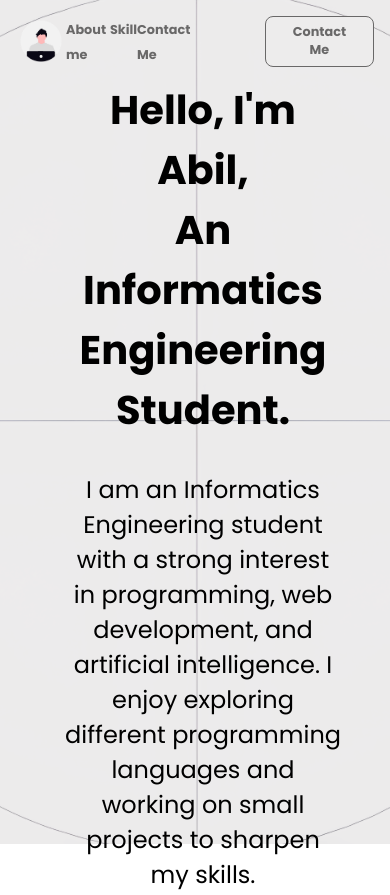
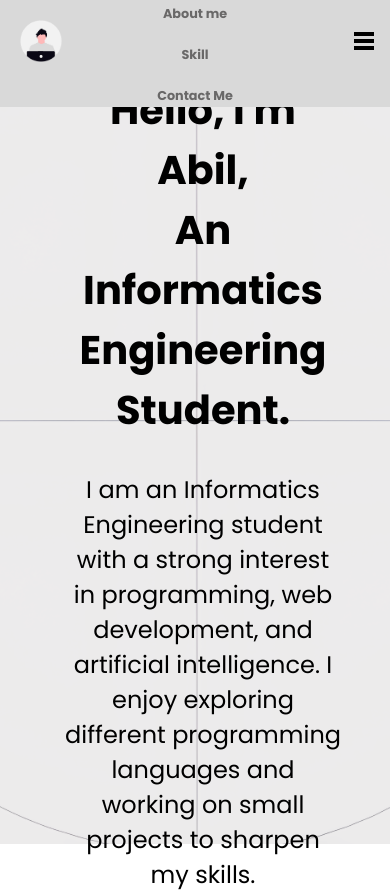
Before and after one commit to aabiilrqm/D121231028_Pemrograman-Web, a plain HTML site: page index.html in a window 390 px wide. Shown: the top 895 px of the page. Drawn offline with Linux system fonts and the light colour scheme; a web font is replaced by a local one.

Commit message:
menambahkan hamburger menu

```diff
--- a/index.html
+++ b/index.html
@@ -17,16 +17,21 @@
 
     <div class="container">
       <nav class="navbar">
+        <img src="./img/avatar.png" alt="" width="50px" />
         <div class="navigation">
-          <img src="./img/avatar.png" alt="" width="50px" />
-          <ul class="nav-list">
+          <ul class="nav-list hidden">
             <li><a href="#about">About me</a></li>
             <li><a href="#skill">Skill</a></li>
             <li><a href="#contact">Contact Me</a></li>
           </ul>
         </div>
+        <div class="hamburger-menu">
+          <span></span>
+          <span></span>
+          <span></span>
+        </div>
 
-        <button class="nav-button">Contact Me</button>
+        <!-- <button class="nav-button">Contact Me</button> -->
       </nav>
 
       <main>
@@ -149,5 +154,7 @@
         </div>
       </footer>
     </div>
+
+    <script src="script.js"></script>
   </body>
 </html>
--- a/script.js
+++ b/script.js
@@ -0,0 +1,6 @@
+const hamburger = document.querySelector(".hamburger-menu");
+const navigation = document.querySelector(".nav-list");
+
+hamburger.addEventListener("click", () => {
+  navigation.classList.toggle("hidden");
+});
--- a/style.css
+++ b/style.css
@@ -32,6 +32,10 @@
 /* nav {
   background-color: #2b2d42;
 } */
+.navbar img {
+  align-self: flex-start;
+  z-index: 99;
+}
 
 .navbar {
   width: 100%;
@@ -40,24 +44,26 @@
   justify-content: space-between;
   align-items: center;
   position: fixed;
+  /* background-color: #464866; */
 }
 
 .navigation {
   /* background-color: antiquewhite; */
-  width: 70%;
+  width: 100%;
   display: flex;
   align-items: center;
-  /* justify-content: space-; */
+  justify-content: flex-end;
 }
 
 .nav-list {
-  width: 50%;
+  /* width: 100%; */
   /* background-color: aqua; */
   list-style: none;
   display: flex;
-  justify-content: space-around;
+  justify-content: flex-end;
   /* flex-direction: column; */
-  /* gap: 1rem; */
+  gap: 2rem;
+  transition: all ease 0.5s;
 }
 
 .nav-list li a {
@@ -70,6 +76,24 @@
 
 .nav-list li a:hover {
   color: rgb(164, 163, 163);
+}
+
+.hamburger-menu {
+  width: 2rem;
+  height: 50px;
+  justify-content: center;
+  align-items: center;
+  /* background-color: aqua; */
+  /* display: flex; */
+  flex-direction: column;
+  gap: 0.2rem;
+  display: none;
+}
+
+.hamburger-menu span {
+  width: 20px;
+  height: 4px;
+  background-color: black;
 }
 
 /* Batas styling navbar list */
@@ -156,12 +180,14 @@ main {
   max-width: 1200px;
   margin: auto;
   display: grid;
-  grid-template-columns: repeat(2, 1fr);
+  grid-template-columns: repeat(2, 2fr);
+  /* flex-wrap: wrap; */
   gap: 2rem;
 }
 
 .skill-category {
-  width: 100%;
+  /* flex: 1 1 calc(50% - 2rem); */
+  /* width: 50%; */
   background-color: #f9f9f9;
   border-radius: 1rem;
   display: flex;
@@ -173,6 +199,8 @@ main {
   text-align: center;
   box-shadow: 0 4px 8px rgba(0, 0, 0, 0.1);
   transition: all 0.3s ease;
+  /* background-color: aqua; */
+  /* z-index: -1; */
 }
 
 .skill-category-description {
@@ -197,8 +225,9 @@ main {
 }
 
 .skill-category:hover {
-  transform: translateY(-5px);
+  transform: translateY(-2px);
   box-shadow: 0 8px 16px rgba(0, 0, 0, 0.2);
+  /* z-index: -1; */
 }
 
 /* Batas styling skill */
@@ -279,6 +308,36 @@ footer {
 /* Batas Styling Footer */
 
 @media (max-width: 768px) {
+  .hamburger-menu {
+    align-self: flex-start;
+    display: flex;
+    align-items: flex-end;
+    /* background-color: #464866; */
+    z-index: 99;
+  }
+
+  .nav-list {
+    /* display: flex; */
+    width: 100%;
+    flex-direction: column;
+    align-items: center;
+    gap: 1rem;
+    /* margin-top: 1rem; */
+    position: absolute;
+    top: 0;
+    left: 0;
+    transform: translateY(-200%);
+    opacity: 0;
+    transition: all ease 0.5s;
+    background-color: #d9d9d9;
+    z-index: 30;
+  }
+
+  .nav-list.hidden {
+    transform: translateY(0);
+    opacity: 1;
+  }
+
   .nav-list li a {
     font-size: 0.8rem;
   }
```
